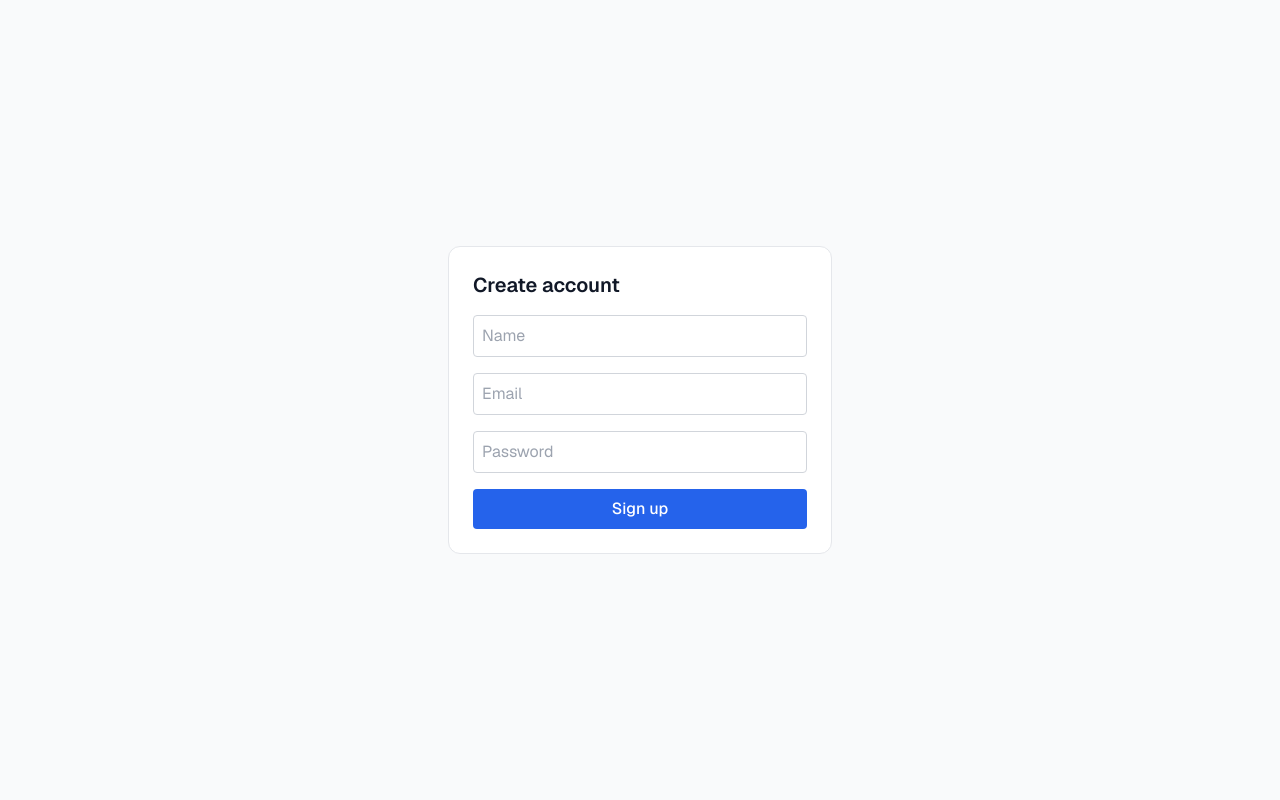
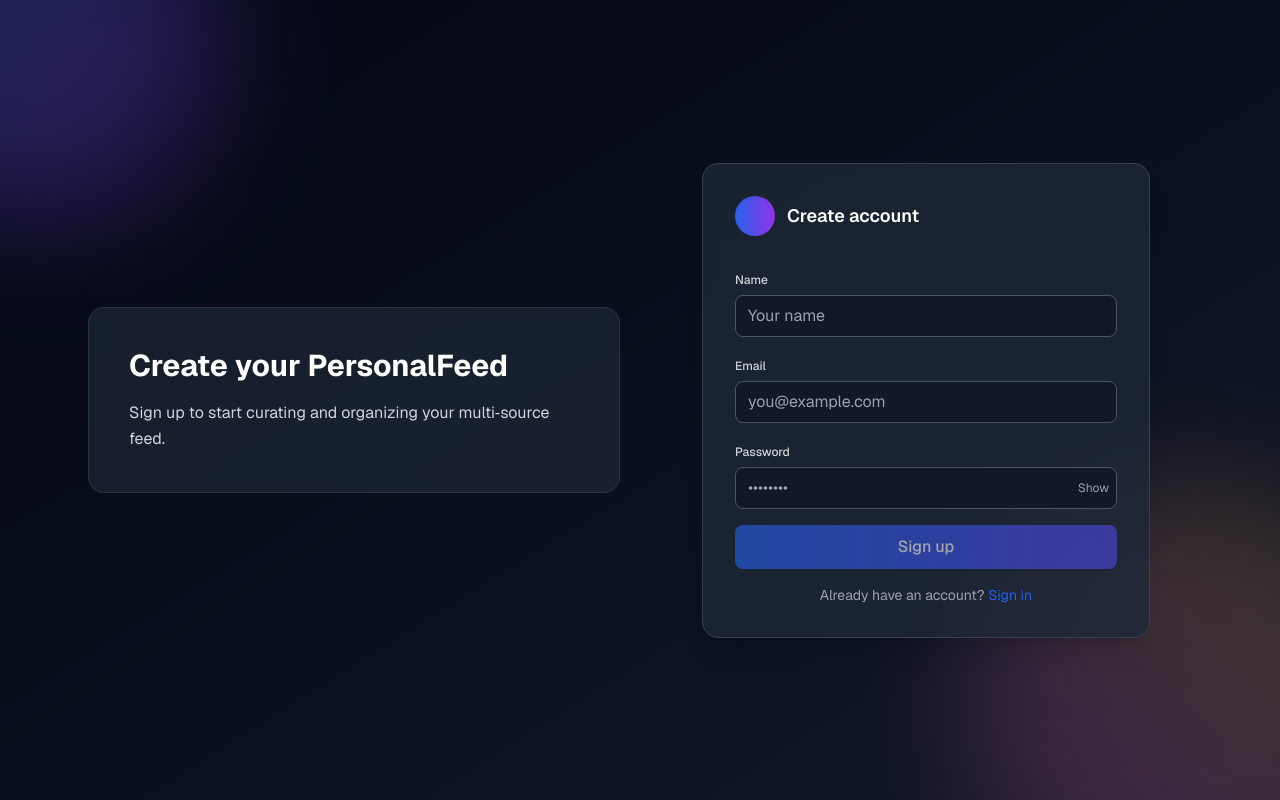
Before and after one commit to RajeevBaniya/NewsFeed-Dashboard, a Next.js app: page /signup in a window 1280 px wide. Built offline with nearby package versions, Linux system fonts and the light colour scheme; no server answers.

Commit message:
fixed Auth errors while signup

```diff
--- a/src/app/login/page.tsx
+++ b/src/app/login/page.tsx
@@ -12,6 +12,7 @@ export default function LoginPage() {
   const [password, setPassword] = useState('');
   const [error, setError] = useState<string | null>(null);
   const [suggestSignup, setSuggestSignup] = useState(false);
+  const [showPassword, setShowPassword] = useState(false);
 
   useEffect(() => {
     if (!loading && user) {
@@ -19,6 +20,16 @@ export default function LoginPage() {
       router.replace(next);
     }
   }, [loading, user, router, params]);
+
+  // Force dark mode on this page only
+  useEffect(() => {
+    const root = document.documentElement;
+    const wasDark = root.classList.contains('dark');
+    root.classList.add('dark');
+    return () => {
+      if (!wasDark) root.classList.remove('dark');
+    };
+  }, []);
 
   const onSubmit = async (e: React.FormEvent) => {
     e.preventDefault();
@@ -42,41 +53,115 @@ export default function LoginPage() {
   if (loading) return <main className="p-6">Loading…</main>;
 
   return (
-    <main className="min-h-screen grid place-items-center p-6 bg-gray-50 dark:bg-gray-900">
-      <form onSubmit={onSubmit} className="w-full max-w-sm space-y-4 bg-white dark:bg-gray-800 p-6 rounded-xl border border-gray-200 dark:border-gray-700">
-        <h1 className="text-xl font-semibold text-gray-900 dark:text-white">Sign in</h1>
+    <main className="relative min-h-screen bg-gradient-to-br from-gray-50 to-gray-100 dark:from-gray-950 dark:to-gray-900 overflow-hidden">
+      {/* Ambient blobs */}
+      <div className="pointer-events-none absolute -top-40 -left-40 h-96 w-96 rounded-full bg-gradient-to-br from-blue-500 to-purple-600 opacity-30 blur-3xl" />
+      <div className="pointer-events-none absolute bottom-[-8rem] right-[-8rem] h-[28rem] w-[28rem] rounded-full bg-gradient-to-tr from-fuchsia-500 to-amber-400 opacity-20 blur-3xl" />
+
+      {/* Dark mode enforced; no toggle on auth pages */}
+
+      <div className="relative mx-auto max-w-6xl px-6 py-12 lg:py-20 min-h-screen grid content-center">
+        <div className="grid grid-cols-1 lg:grid-cols-2 gap-10 items-center">
+          {/* Brand / Pitch */}
+          <section className="hidden lg:block">
+            <div className="rounded-2xl p-10 bg-white/80 dark:bg-gray-800/70 backdrop-blur border border-gray-200/60 dark:border-gray-700/60 shadow-sm">
+              <h1 className="text-3xl font-bold text-gray-900 dark:text-white mb-4">Welcome to PersonalFeed</h1>
+              <p className="text-gray-600 dark:text-gray-300 leading-relaxed">
+                Your personalized hub for tech news, movies, music and social updates. Sign in to curate,
+                reorder and save the content that matters to you.
+              </p>
+
+              <div className="mt-6 grid grid-cols-3 gap-4">
+                <div className="rounded-xl border border-gray-200 dark:border-gray-700 p-4 text-center bg-white dark:bg-gray-900">
+                  <p className="text-2xl font-bold text-gray-900 dark:text-white">4+</p>
+                  <p className="text-xs text-gray-500 dark:text-gray-400">Sources</p>
+                </div>
+                <div className="rounded-xl border border-gray-200 dark:border-gray-700 p-4 text-center bg-white dark:bg-gray-900">
+                  <p className="text-2xl font-bold text-gray-900 dark:text-white">Drag</p>
+                  <p className="text-xs text-gray-500 dark:text-gray-400">and Save</p>
+                </div>
+                <div className="rounded-xl border border-gray-200 dark:border-gray-700 p-4 text-center bg-white dark:bg-gray-900">
+                  <p className="text-2xl font-bold text-gray-900 dark:text-white">Fast</p>
+                  <p className="text-xs text-gray-500 dark:text-gray-400">Search</p>
+                </div>
+              </div>
+            </div>
+          </section>
+
+          {/* Auth Card */}
+          <section>
+            <div className="w-full max-w-md mx-auto rounded-2xl bg-white/90 dark:bg-gray-800/80 backdrop-blur border border-gray-200 dark:border-gray-700 shadow-xl overflow-hidden">
+              <div className="px-6 py-6 sm:px-8 sm:py-8">
+                <div className="mb-6">
+                  <div className="inline-flex items-center gap-3">
+                    <div className="h-10 w-10 rounded-full bg-gradient-to-r from-blue-600 to-purple-600 shadow-inner" />
+                    <span className="text-lg font-semibold text-gray-900 dark:text-white">Sign in</span>
+                  </div>
+                </div>
+
                 {error && (
-          <div className="text-sm text-red-600 bg-red-50 border border-red-200 rounded p-2" role="alert">
+                  <div className="text-sm text-red-700 bg-red-50 dark:bg-red-900/20 border border-red-200 dark:border-red-800 rounded-lg p-3 mb-4" role="alert">
                     {error}
                     {suggestSignup && (
                       <>
                         {' '}
-                <a className="underline text-red-700" href="/signup">Create an account</a>
+                        <a className="underline" href="/signup">Create an account</a>
                       </>
                     )}
                   </div>
                 )}
+
+                <form onSubmit={onSubmit} className="space-y-4">
+                  <label className="block">
+                    <span className="text-xs font-medium text-gray-700 dark:text-gray-300">Email</span>
                     <input
-          className="w-full border border-gray-300 dark:border-gray-600 rounded p-2 bg-white dark:bg-gray-900 text-gray-900 dark:text-white"
-          placeholder="Email"
+                      className="mt-1 w-full rounded-lg border border-gray-300 dark:border-gray-600 bg-white dark:bg-gray-900 text-gray-900 dark:text-white px-3 py-2 focus:outline-none focus:ring-2 focus:ring-blue-500"
+                      placeholder="you@example.com"
                       type="email"
                       value={email}
                       onChange={(e) => setEmail(e.target.value)}
                       required
                     />
+                  </label>
+
+                  <label className="block">
+                    <span className="text-xs font-medium text-gray-700 dark:text-gray-300">Password</span>
+                    <div className="mt-1 relative">
                       <input
-          className="w-full border border-gray-300 dark:border-gray-600 rounded p-2 bg-white dark:bg-gray-900 text-gray-900 dark:text-white"
-          placeholder="Password"
-          type="password"
+                        className="w-full rounded-lg border border-gray-300 dark:border-gray-600 bg-white dark:bg-gray-900 text-gray-900 dark:text-white px-3 py-2 pr-10 focus:outline-none focus:ring-2 focus:ring-blue-500"
+                        placeholder="••••••••"
+                        type={showPassword ? 'text' : 'password'}
                         value={password}
                         onChange={(e) => setPassword(e.target.value)}
                         required
                       />
-        <button className="w-full bg-blue-600 hover:bg-blue-700 text-white rounded p-2 font-medium">Sign in</button>
-        <p className="text-sm text-gray-600 dark:text-gray-400">
-          No account? <a className="text-blue-600" href="/signup">Create one</a>
+                      <button
+                        type="button"
+                        onClick={() => setShowPassword(v => !v)}
+                        className="absolute inset-y-0 right-2 my-auto text-xs text-gray-500 hover:text-gray-700 dark:text-gray-400 dark:hover:text-gray-200"
+                        aria-label={showPassword ? 'Hide password' : 'Show password'}
+                      >
+                        {showPassword ? 'Hide' : 'Show'}
+                      </button>
+                    </div>
+                  </label>
+
+                  <button
+                    className="w-full bg-gradient-to-r from-blue-600 to-indigo-600 hover:from-blue-700 hover:to-indigo-700 disabled:opacity-60 text-white rounded-lg px-4 py-2.5 font-medium shadow-sm transition-all"
+                    disabled={!email || !password}
+                  >
+                    Sign in
+                  </button>
+
+                  <p className="text-sm text-gray-600 dark:text-gray-400 text-center">
+                    No account? <a className="text-blue-600 hover:underline" href="/signup">Create one</a>
                   </p>
                 </form>
+              </div>
+            </div>
+          </section>
+        </div>
+      </div>
     </main>
   );
 }
--- a/src/app/signup/page.tsx
+++ b/src/app/signup/page.tsx
@@ -10,7 +10,17 @@ export default function SignupPage() {
   const [name, setName] = useState('');
   const [email, setEmail] = useState('');
   const [password, setPassword] = useState('');
+  const [showPassword, setShowPassword] = useState(false);
   const [error, setError] = useState<string | null>(null);
+  // Enforce dark mode on this page only
+  useEffect(() => {
+    const root = document.documentElement;
+    const wasDark = root.classList.contains('dark');
+    root.classList.add('dark');
+    return () => {
+      if (!wasDark) root.classList.remove('dark');
+    };
+  }, []);
 
   useEffect(() => {
     if (!loading && user) router.replace('/feed');
@@ -31,35 +41,104 @@ export default function SignupPage() {
   if (loading) return <main className="p-6">Loading…</main>;
 
   return (
-    <main className="min-h-screen grid place-items-center p-6 bg-gray-50 dark:bg-gray-900">
-      <form onSubmit={onSubmit} className="w-full max-w-sm space-y-4 bg-white dark:bg-gray-800 p-6 rounded-xl border border-gray-200 dark:border-gray-700">
-        <h1 className="text-xl font-semibold text-gray-900 dark:text-white">Create account</h1>
-        {error && <p className="text-sm text-red-600" role="alert">{error}</p>}
+    <main className="relative min-h-screen bg-gradient-to-br from-gray-50 to-gray-100 dark:from-gray-950 dark:to-gray-900 overflow-hidden">
+      {/* Ambient blobs */}
+      <div className="pointer-events-none absolute -top-40 -left-40 h-96 w-96 rounded-full bg-gradient-to-br from-blue-500 to-purple-600 opacity-30 blur-3xl" />
+      <div className="pointer-events-none absolute bottom-[-8rem] right-[-8rem] h-[28rem] w-[28rem] rounded-full bg-gradient-to-tr from-fuchsia-500 to-amber-400 opacity-20 blur-3xl" />
+
+      {/* Dark mode enforced; no toggle on auth pages */}
+
+      <div className="relative mx-auto max-w-6xl px-6 py-12 lg:py-20 min-h-screen grid content-center">
+        <div className="grid grid-cols-1 lg:grid-cols-2 gap-10 items-center">
+          {/* Left pitch */}
+          <section className="hidden lg:block">
+            <div className="rounded-2xl p-10 bg-white/80 dark:bg-gray-800/70 backdrop-blur border border-gray-200/60 dark:border-gray-700/60 shadow-sm">
+              <h1 className="text-3xl font-bold text-gray-900 dark:text-white mb-4">Create your PersonalFeed</h1>
+              <p className="text-gray-600 dark:text-gray-300 leading-relaxed">
+                Sign up to start curating and organizing your multi‑source feed.
+              </p>
+            </div>
+          </section>
+
+          {/* Signup card */}
+          <section>
+            <div className="w-full max-w-md mx-auto rounded-2xl bg-white/90 dark:bg-gray-800/80 backdrop-blur border border-gray-200 dark:border-gray-700 shadow-xl overflow-hidden">
+              <div className="px-6 py-6 sm:px-8 sm:py-8">
+                <div className="mb-6">
+                  <div className="inline-flex items-center gap-3">
+                    <div className="h-10 w-10 rounded-full bg-gradient-to-r from-blue-600 to-purple-600 shadow-inner" />
+                    <span className="text-lg font-semibold text-gray-900 dark:text-white">Create account</span>
+                  </div>
+                </div>
+
+                {error && (
+                  <div className="text-sm text-red-700 bg-red-50 dark:bg-red-900/20 border border-red-200 dark:border-red-800 rounded-lg p-3 mb-4" role="alert">
+                    {error}
+                  </div>
+                )}
+
+                <form onSubmit={onSubmit} className="space-y-4">
+                  <label className="block">
+                    <span className="text-xs font-medium text-gray-700 dark:text-gray-300">Name</span>
                     <input
-          className="w-full border border-gray-300 dark:border-gray-600 rounded p-2 bg-white dark:bg-gray-900 text-gray-900 dark:text-white"
-          placeholder="Name"
+                      className="mt-1 w-full rounded-lg border border-gray-300 dark:border-gray-600 bg-white dark:bg-gray-900 text-gray-900 dark:text-white px-3 py-2 focus:outline-none focus:ring-2 focus:ring-blue-500"
+                      placeholder="Your name"
                       value={name}
                       onChange={(e) => setName(e.target.value)}
                       required
                     />
+                  </label>
+
+                  <label className="block">
+                    <span className="text-xs font-medium text-gray-700 dark:text-gray-300">Email</span>
                     <input
-          className="w-full border border-gray-300 dark:border-gray-600 rounded p-2 bg-white dark:bg-gray-900 text-gray-900 dark:text-white"
-          placeholder="Email"
+                      className="mt-1 w-full rounded-lg border border-gray-300 dark:border-gray-600 bg-white dark:bg-gray-900 text-gray-900 dark:text-white px-3 py-2 focus:outline-none focus:ring-2 focus:ring-blue-500"
+                      placeholder="you@example.com"
                       type="email"
                       value={email}
                       onChange={(e) => setEmail(e.target.value)}
                       required
                     />
+                  </label>
+
+                  <label className="block">
+                    <span className="text-xs font-medium text-gray-700 dark:text-gray-300">Password</span>
+                    <div className="mt-1 relative">
                       <input
-          className="w-full border border-gray-300 dark:border-gray-600 rounded p-2 bg-white dark:bg-gray-900 text-gray-900 dark:text-white"
-          placeholder="Password"
-          type="password"
+                        className="w-full rounded-lg border border-gray-300 dark:border-gray-600 bg-white dark:bg-gray-900 text-gray-900 dark:text-white px-3 py-2 pr-10 focus:outline-none focus:ring-2 focus:ring-blue-500"
+                        placeholder="••••••••"
+                        type={showPassword ? 'text' : 'password'}
                         value={password}
                         onChange={(e) => setPassword(e.target.value)}
                         required
                       />
-        <button className="w-full bg-blue-600 hover:bg-blue-700 text-white rounded p-2 font-medium">Sign up</button>
+                      <button
+                        type="button"
+                        onClick={() => setShowPassword(v => !v)}
+                        className="absolute inset-y-0 right-2 my-auto text-xs text-gray-500 hover:text-gray-700 dark:text-gray-400 dark:hover:text-gray-200"
+                        aria-label={showPassword ? 'Hide password' : 'Show password'}
+                      >
+                        {showPassword ? 'Hide' : 'Show'}
+                      </button>
+                    </div>
+                  </label>
+
+                  <button
+                    className="w-full bg-gradient-to-r from-blue-600 to-indigo-600 hover:from-blue-700 hover:to-indigo-700 disabled:opacity-60 text-white rounded-lg px-4 py-2.5 font-medium shadow-sm transition-all"
+                    disabled={!name || !email || !password}
+                  >
+                    Sign up
+                  </button>
+
+                  <p className="text-sm text-gray-600 dark:text-gray-400 text-center">
+                    Already have an account? <a className="text-blue-600 hover:underline" href="/login">Sign in</a>
+                  </p>
                 </form>
+              </div>
+            </div>
+          </section>
+        </div>
+      </div>
     </main>
   );
 }
```
Lines whose indentation alone changed are shown as unchanged.
